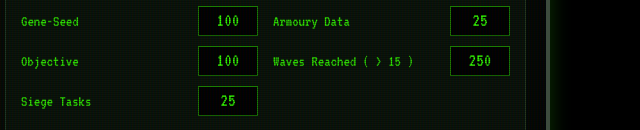
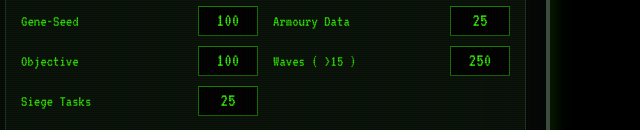
Before and after one commit to burni2001/Crusade-Score-Calculator-AlphaTest, a plain HTML site: page index.html in a window 1280 px wide. Shown: the part 670-800 px from the top of the page, 640-1280 px from the left. Drawn offline with nearby package versions, Linux system fonts and the light colour scheme; a script that the page names is missing.

Commit message:
Update index.html

```diff
--- a/index.html
+++ b/index.html
@@ -174,7 +174,7 @@
                                 <input type="number" id="mod-obj" value="100" onchange="calculate(); saveData();">
                             </div>
                             <div class="mod-row">
-                                <label>Waves Reached ( > 15 )</label>
+                                <label>Waves ( >15 )</label>
                                 <input type="number" id="mod-waves" value="250" onchange="calculate(); saveData();">
                             </div>
                             <div class="mod-row">
```
